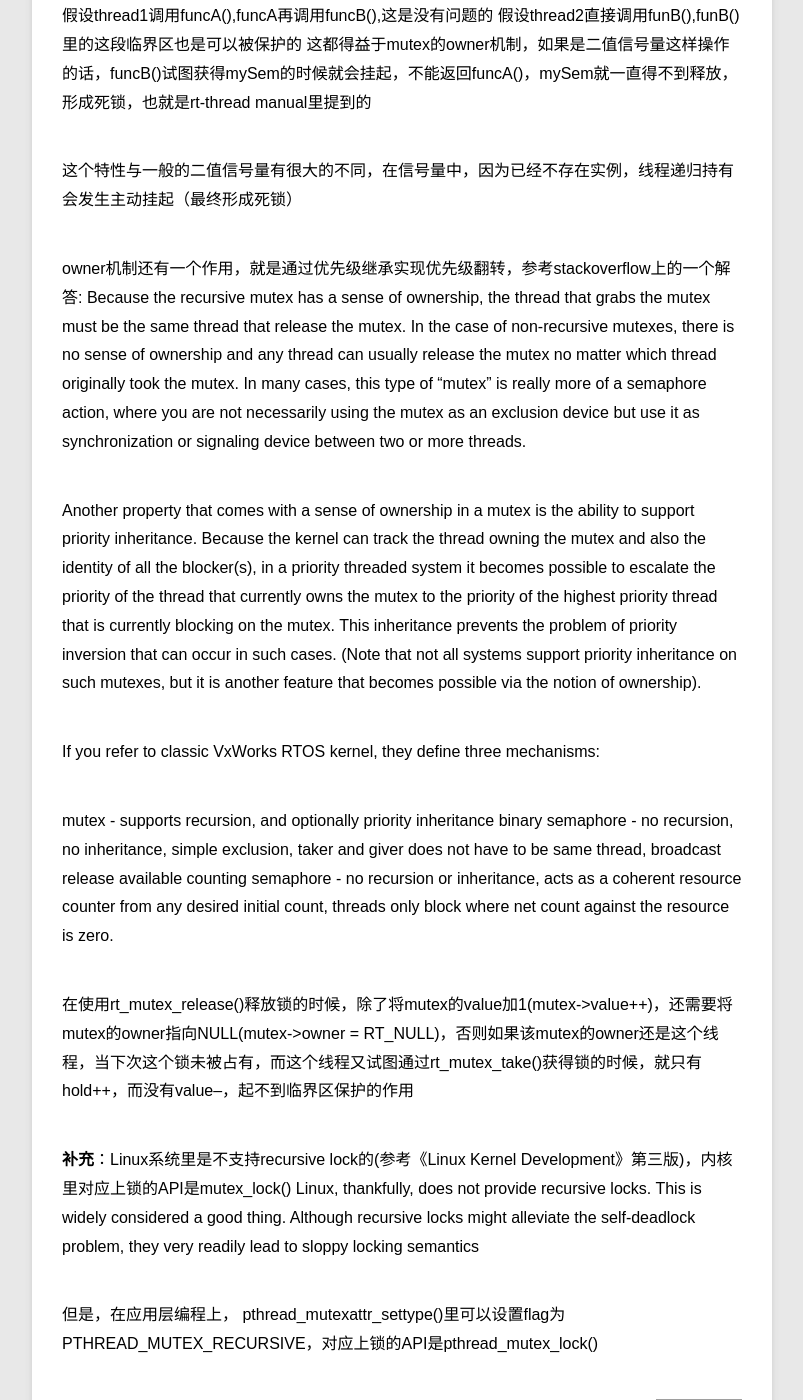
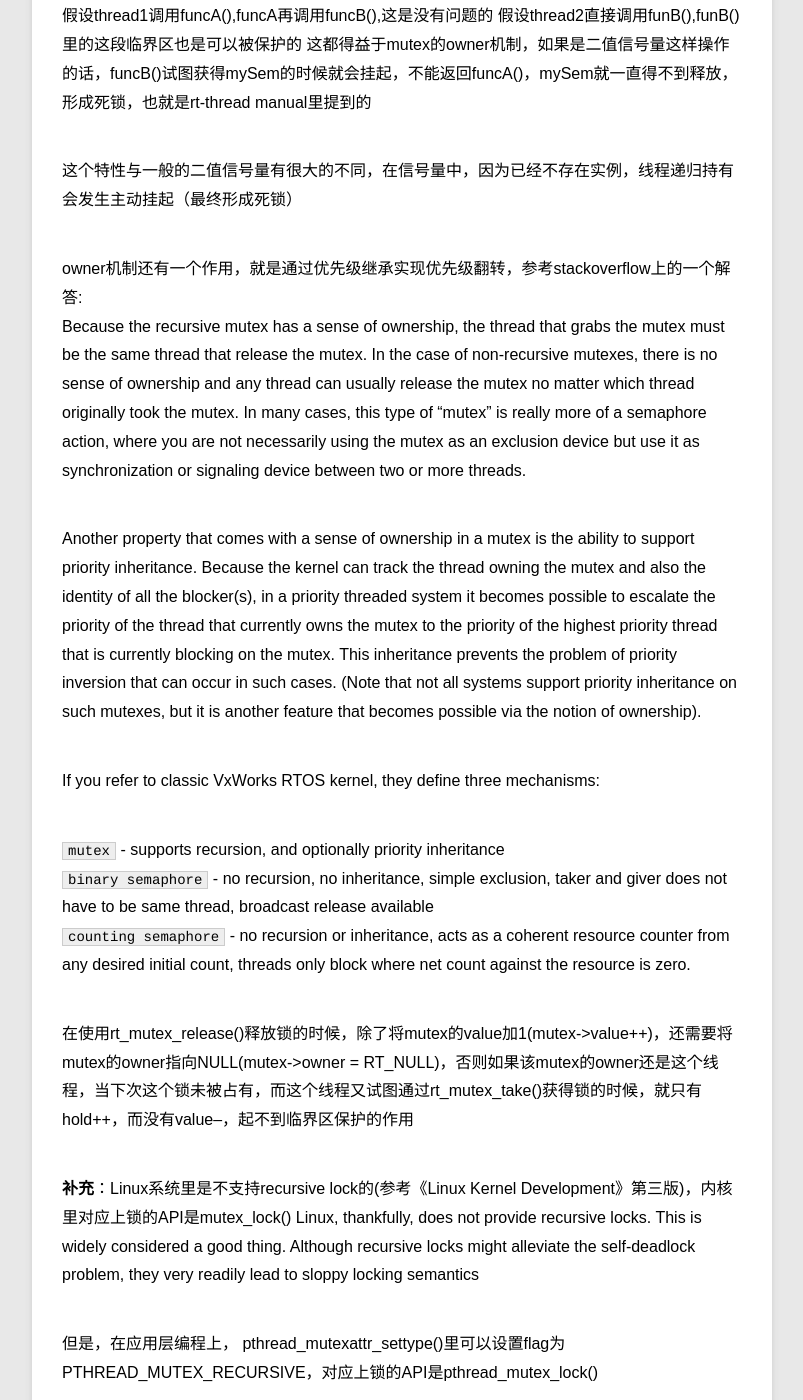
Before and after one commit to lanxinyuchs/lanxinyuchs.github.io, a Jekyll site: the page built from _posts/opinion/2014-06-26-rt-mutex-owner.md, in a window 1280 px wide and 1400 px high, scrolled down 1450 px. Shown: the whole window, without its empty margins (78-881 px from the left). Built offline with Jekyll 4.4.1, drawn with Linux system fonts in a browser that asks for light colours; Markdown is read by kramdown in place of the engine named in the settings; grey boxes are pictures that could not be loaded.

```diff
--- a/_posts/opinion/2014-06-26-rt-mutex-owner.md
+++ b/_posts/opinion/2014-06-26-rt-mutex-owner.md
@@ -29,11 +29,11 @@ Mutual-exclusion semaphores can be taken recursively. This means that the semaph
 
     /* Create a mutual-exclusion semaphore. */
     init ()
-        {
+    {
         mySem = semMCreate (SEM_Q_PRIORITY);
-        }
+    }
     funcA ()
-        {
+    {
         semTake (mySem, WAIT_FOREVER);
         printf ("funcA: Got mutual-exclusion semaphore\n");
         ...
@@ -41,15 +41,15 @@ Mutual-exclusion semaphores can be taken recursively. This means that the semaph
         ...
          semGive (mySem);
         printf ("funcA: Released mutual-exclusion semaphore\n");
-        }
+    }
     funcB ()
-        {
+    {
         semTake (mySem, WAIT_FOREVER);
         printf ("funcB: Got mutual-exclusion semaphore\n");
         ...
         semGive (mySem);
         printf ("funcB: Releases mutual-exclusion semaphore\n");
-        }
+    }
 
 假设thread1调用funcA(),funcA再调用funcB(),这是没有问题的
 假设thread2直接调用funB(),funB()里的这段临界区也是可以被保护的
@@ -57,16 +57,16 @@ Mutual-exclusion semaphores can be taken recursively. This means that the semaph
 
 这个特性与一般的二值信号量有很大的不同，在信号量中，因为已经不存在实例，线程递归持有会发生主动挂起（最终形成死锁）
 
-owner机制还有一个作用，就是通过优先级继承实现优先级翻转，参考stackoverflow上的一个解答:
+owner机制还有一个作用，就是通过优先级继承实现优先级翻转，参考stackoverflow上的一个解答:<br />
 Because the recursive mutex has a sense of ownership, the thread that grabs the mutex must be the same thread that release the mutex. In the case of non-recursive mutexes, there is no sense of ownership and any thread can usually release the mutex no matter which thread originally took the mutex. In many cases, this type of "mutex" is really more of a semaphore action, where you are not necessarily using the mutex as an exclusion device but use it as synchronization or signaling device between two or more threads.
 
 Another property that comes with a sense of ownership in a mutex is the ability to support priority inheritance. Because the kernel can track the thread owning the mutex and also the identity of all the blocker(s), in a priority threaded system it becomes possible to escalate the priority of the thread that currently owns the mutex to the priority of the highest priority thread that is currently blocking on the mutex. This inheritance prevents the problem of priority inversion that can occur in such cases. (Note that not all systems support priority inheritance on such mutexes, but it is another feature that becomes possible via the notion of ownership).
 
 If you refer to classic VxWorks RTOS kernel, they define three mechanisms:
 
-mutex - supports recursion, and optionally priority inheritance
-binary semaphore - no recursion, no inheritance, simple exclusion, taker and giver does not have to be same thread, broadcast release available
-counting semaphore - no recursion or inheritance, acts as a coherent resource counter from any desired initial count, threads only block where net count against the resource is zero.
+`mutex` - supports recursion, and optionally priority inheritance<br />
+`binary semaphore` - no recursion, no inheritance, simple exclusion, taker and giver does not have to be same thread, broadcast release available<br />
+`counting semaphore` - no recursion or inheritance, acts as a coherent resource counter from any desired initial count, threads only block where net count against the resource is zero.<br />
 
 在使用rt_mutex_release()释放锁的时候，除了将mutex的value加1(mutex->value++)，还需要将mutex的owner指向NULL(mutex->owner = RT_NULL)，否则如果该mutex的owner还是这个线程，当下次这个锁未被占有，而这个线程又试图通过rt_mutex_take()获得锁的时候，就只有hold++，而没有value--，起不到临界区保护的作用
 
```
